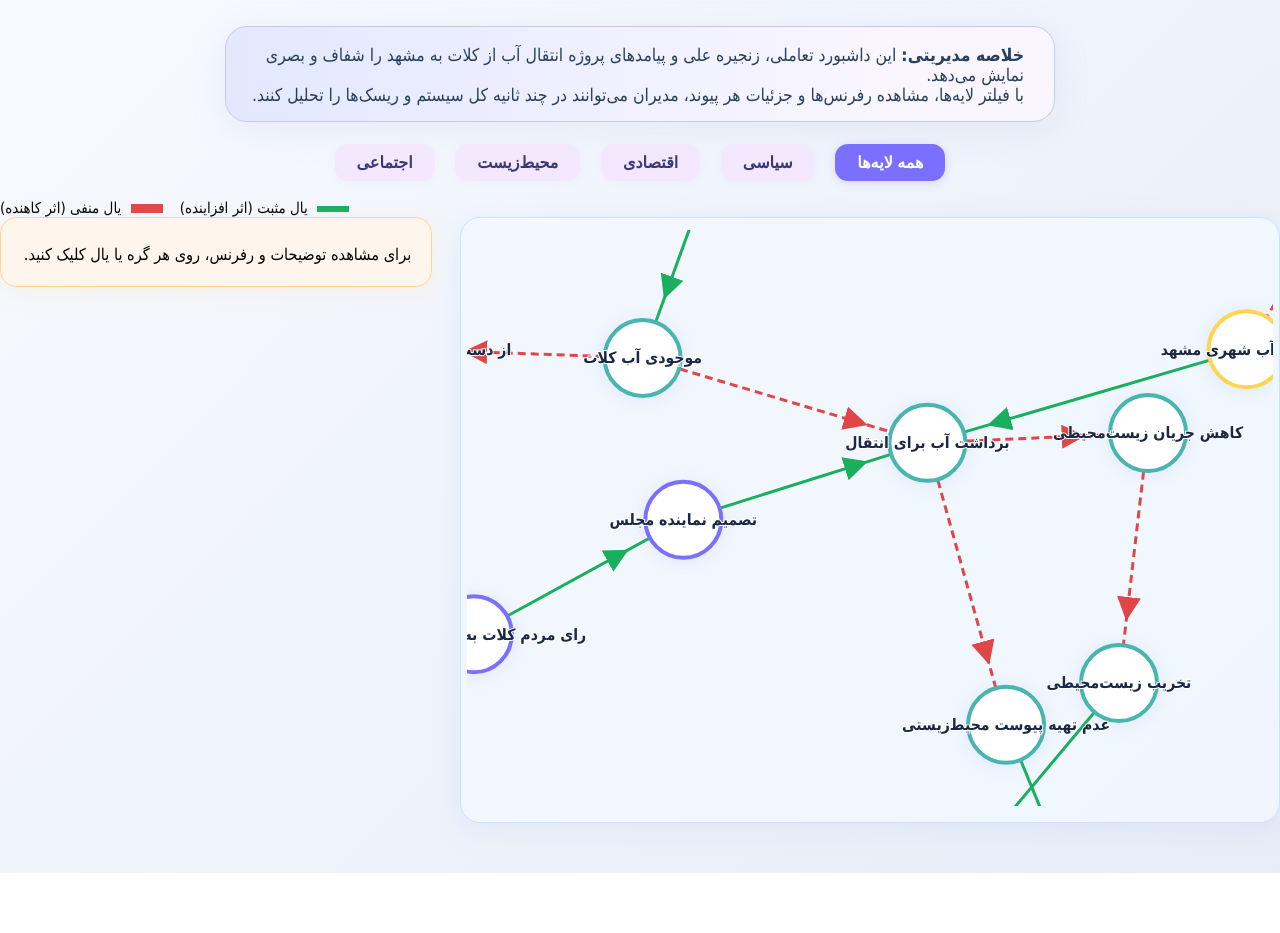
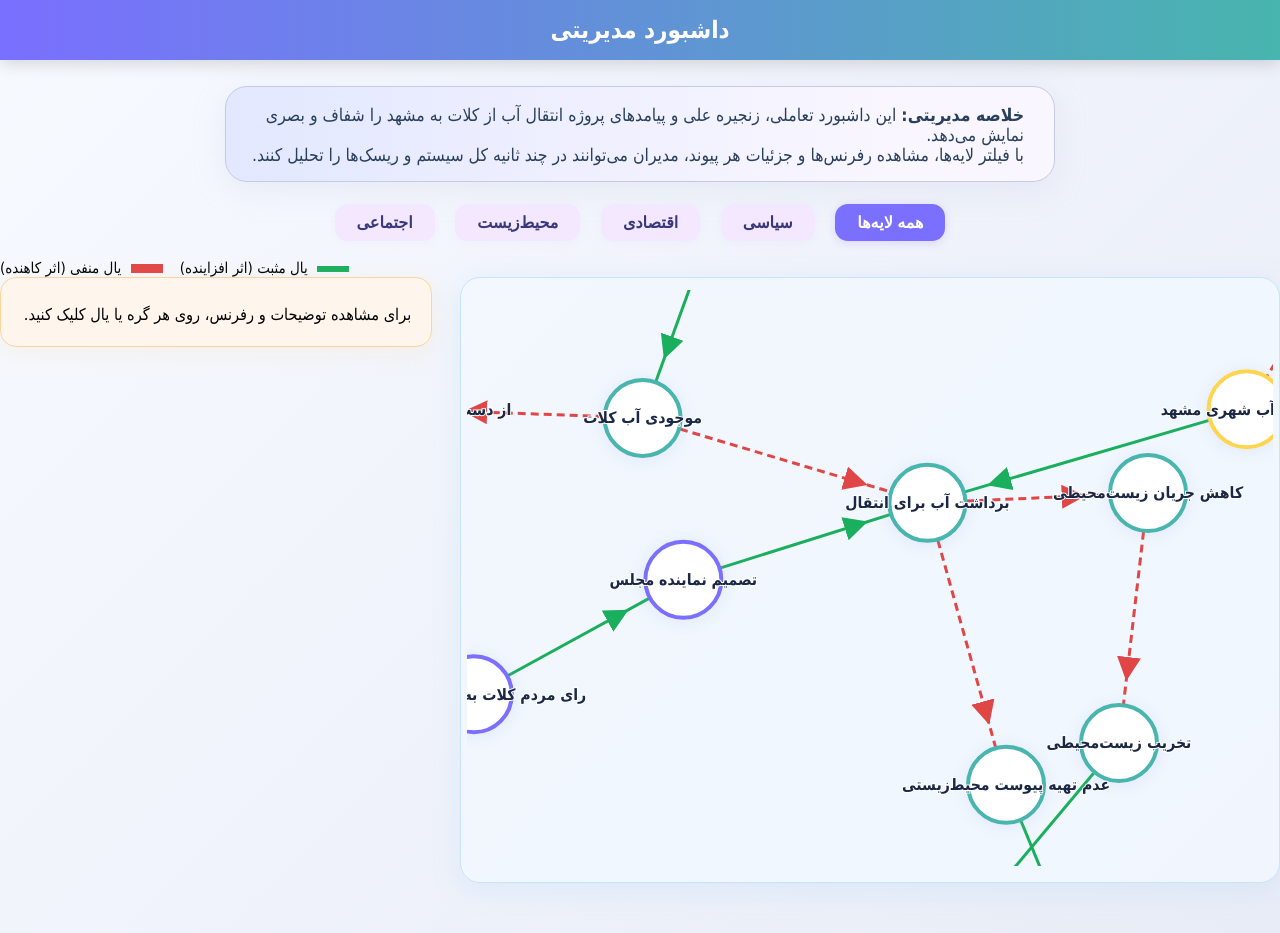
Before and after one commit to sajjadzea/my-simple-system, a plain HTML site: page index.html in a window 1280 px wide. Before the commit the page ends 873 px from the top, so only its background shows below. Drawn offline with nearby package versions, Linux system fonts and the light colour scheme.

Commit message:
Add header and hover effects for dashboard

```diff
--- a/index.html
+++ b/index.html
@@ -11,6 +11,16 @@
             background: linear-gradient(135deg,#f7faff 0%, #e8ecf6 100%);
             font-family: Vazirmatn,Tahoma,sans-serif;
             margin:0; min-height:100vh;
+        }
+        .page-header {
+            text-align: center;
+            background: linear-gradient(90deg,#7a6fff,#48b5ae);
+            color: #fff;
+            padding: 16px 0;
+            font-size: 24px;
+            font-weight: bold;
+            box-shadow: 0 4px 16px rgba(0,0,0,0.15);
+            margin-bottom: 12px;
         }
         .summary-box {
             margin: 26px auto 20px auto;
@@ -58,6 +68,10 @@
             transition: background .15s, box-shadow .17s;
             box-shadow:0 2px 9px #bcaaff14;
         }
+        #layer-menu button:hover {
+            background:#e9e0ff;
+            box-shadow:0 2px 9px #bcaaff40;
+        }
         #layer-menu button.active { background:#7a6fff; color:#fff; box-shadow:0 2px 9px #a899ff50; }
         /* نودها */
         .node circle { filter: drop-shadow(0 2px 9px #99b1eb32); transition:.2s; }
@@ -85,6 +99,7 @@
     </style>
 </head>
 <body>
+    <header class="page-header">داشبورد مدیریتی</header>
     <div class="summary-box">
         <b>خلاصه مدیریتی:</b>
         این داشبورد تعاملی، زنجیره علی و پیامدهای پروژه انتقال آب از کلات به مشهد را شفاف و بصری نمایش می‌دهد.<br>
```
